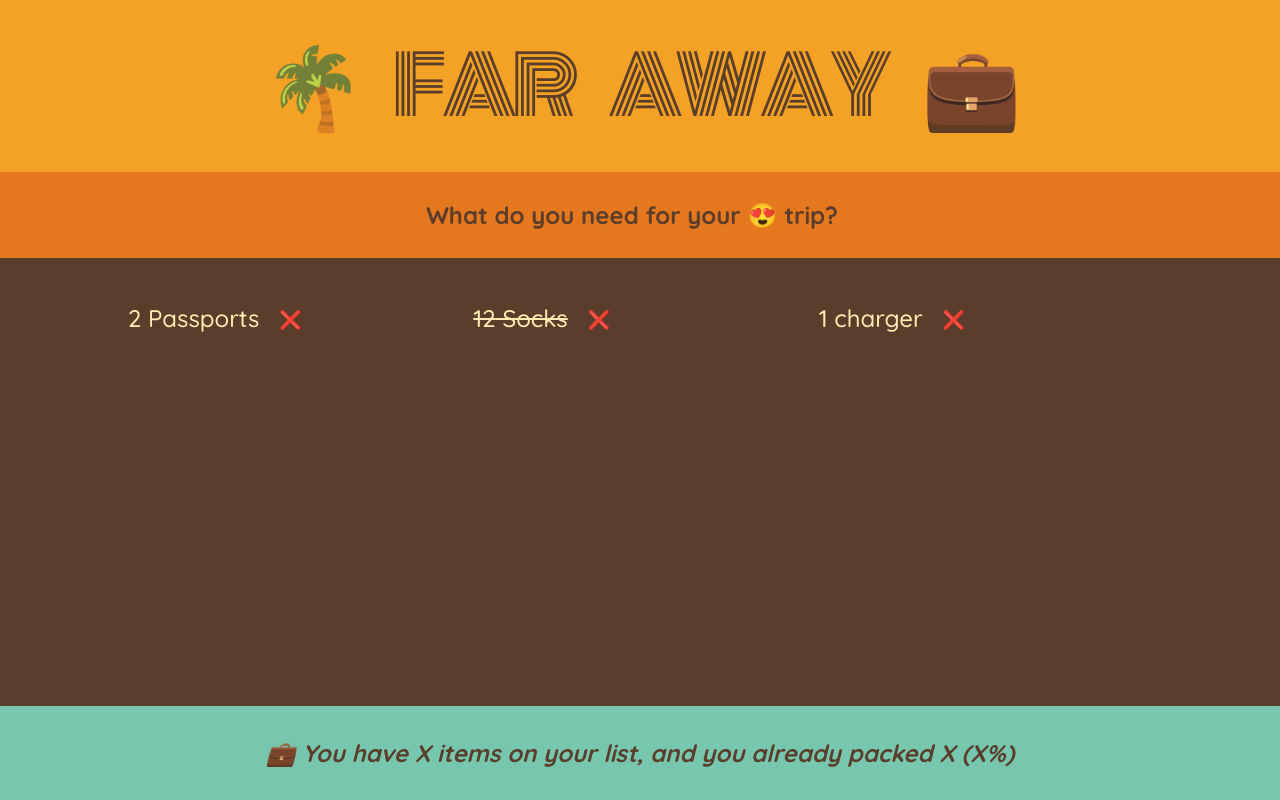
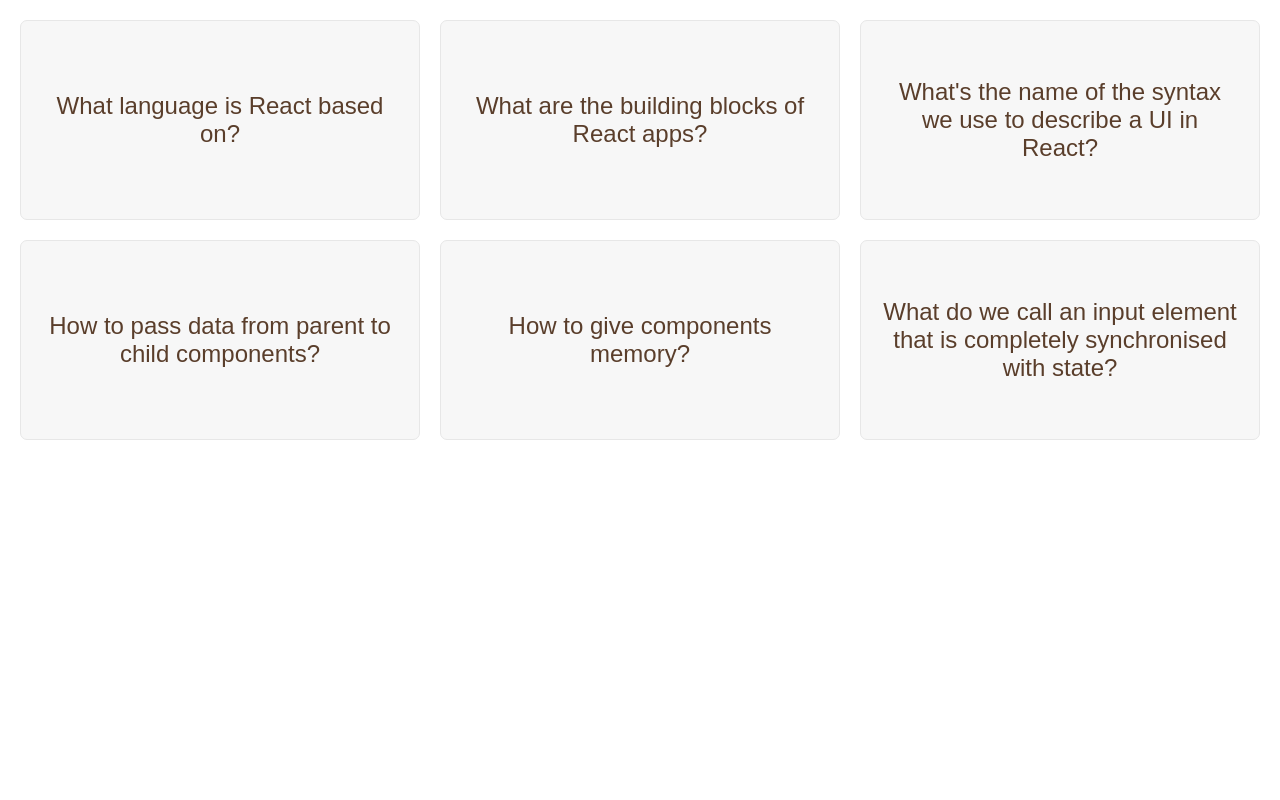
Before and after one commit to sharpWit/react-miniProjects, a React (Create React App) app: page / in a window 1280 px wide. Built offline with nearby package versions, Linux system fonts and the light colour scheme.

Commit message:
create flashcards component

```diff
--- a/src/App.js
+++ b/src/App.js
@@ -1,3 +1,5 @@
+import { useState } from "react";
+
 const initialItems = [
   { id: 1, description: " Passports", quantity: 2, packed: false },
   { id: 2, description: " Socks", quantity: 12, packed: true },
@@ -18,18 +20,49 @@
   return <h1>🌴 Far Away 💼</h1>;
 }
 function Form() {
+  const [description, setDescription] = useState("");
+  const [quantity, setQuantity] = useState(0);
+
+  function handleSubmit(e) {
+    e.preventDefault();
+
+    if (!description) return;
+
+    const newItem = { description, quantity, packed: false, id: Date.now() };
+    console.log(newItem);
+
+    setDescription("");
+    setQuantity(1);
+  }
+
   return (
-    <div className="add-form">
+    <form className="add-form" onSubmit={handleSubmit}>
       <h3>What do you need for your 😍 trip?</h3>
-    </div>
+      <select value={quantity} onChange={(e) => setQuantity(e.target.value)}>
+        {Array.from({ length: 20 }, (_, i) => i + 1).map((num) => (
+          <option value={num} key={num}>
+            {num}
+          </option>
+        ))}
+      </select>
+      <input
+        type="text"
+        placeholder="Item..."
+        value={description}
+        onChange={(e) => {
+          setDescription(e.target.value);
+        }}
+      />
+      <button>Add</button>
+    </form>
   );
 }
 function PackingList() {
   return (
     <div className="list">
       <ul>
-        {initialItems.map((item, index) => (
-          <Item item={item} key={index} />
+        {initialItems.map((item) => (
+          <Item item={item} key={item.id} />
         ))}
       </ul>
     </div>
--- /dev/null
+++ b/src/components/steps/flashcards/FlashCards.jsx
@@ -0,0 +1,29 @@
+import { useState } from "react";
+import { questions } from "./data";
+import "./index.css";
+
+function FlashCards() {
+  const [selectedId, setSelectedId] = useState(null);
+
+  function handleClick(id) {
+    setSelectedId(id !== selectedId ? id : null);
+  }
+
+  return (
+    <div className="flashcards">
+      {questions.map((question) => (
+        <div
+          key={question.id}
+          onClick={() => handleClick(question.id)}
+          className={question.id === selectedId ? "selected" : ""}
+        >
+          <p>
+            {question.id === selectedId ? question.answer : question.question}
+          </p>
+        </div>
+      ))}
+    </div>
+  );
+}
+
+export default FlashCards;
--- /dev/null
+++ b/src/components/steps/flashcards/data.js
@@ -0,0 +1,33 @@
+export const questions = [
+  {
+    id: 3457,
+    question: "What language is React based on?",
+    answer: "JavaScript",
+  },
+  {
+    id: 7336,
+    question: "What are the building blocks of React apps?",
+    answer: "Components",
+  },
+  {
+    id: 8832,
+    question: "What's the name of the syntax we use to describe a UI in React?",
+    answer: "JSX",
+  },
+  {
+    id: 1297,
+    question: "How to pass data from parent to child components?",
+    answer: "Props",
+  },
+  {
+    id: 9103,
+    question: "How to give components memory?",
+    answer: "useState hook",
+  },
+  {
+    id: 2002,
+    question:
+      "What do we call an input element that is completely synchronised with state?",
+    answer: "Controlled element",
+  },
+];
--- /dev/null
+++ b/src/components/steps/flashcards/index.css
@@ -0,0 +1,34 @@
+* {
+  box-sizing: border-box;
+}
+
+body {
+  font-family: sans-serif;
+  padding: 20px;
+}
+
+.flashcards {
+  display: grid;
+  grid-template-columns: 1fr 1fr 1fr;
+  gap: 20px;
+}
+
+.flashcards div {
+  border: 1px solid #e7e7e7;
+  background-color: #f7f7f7;
+  border-radius: 7px;
+  aspect-ratio: 2 / 1;
+  display: flex;
+  align-items: center;
+  justify-content: center;
+  text-align: center;
+  padding: 20px;
+  cursor: pointer;
+}
+
+div.selected {
+  border: 1px solid #e03131;
+  background-color: #e03131;
+  color: #fff;
+  font-weight: bold;
+}
--- a/src/index.js
+++ b/src/index.js
@@ -1,11 +1,13 @@
 import React from "react";
 import ReactDOM from "react-dom/client";
 import "./index.css";
-import App from "./App";
+import FlashCards from "./components/steps/flashcards/FlashCards";
+// import App from "./App";
 
 const root = ReactDOM.createRoot(document.getElementById("root"));
 root.render(
   <React.StrictMode>
-    <App />
+    {/* <App /> */}
+    <FlashCards />
   </React.StrictMode>
 );
```
